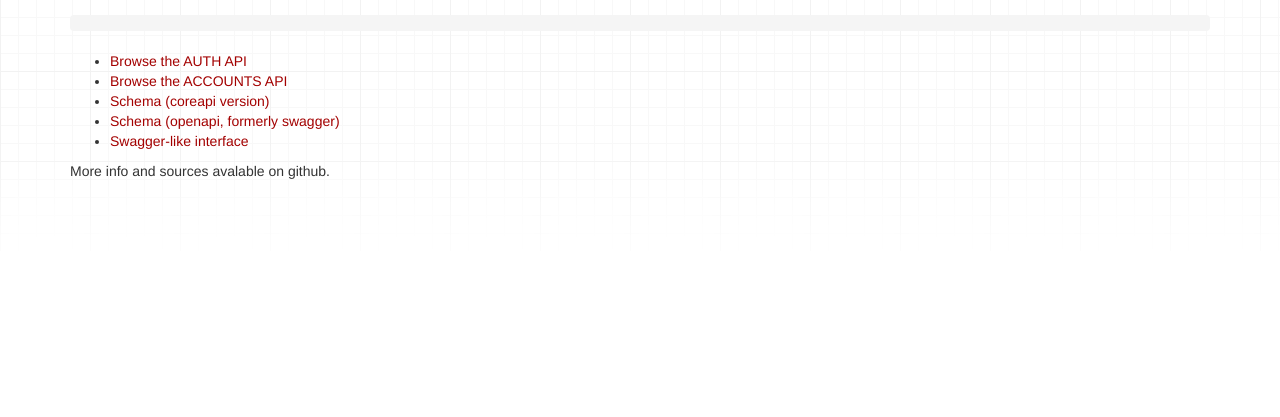
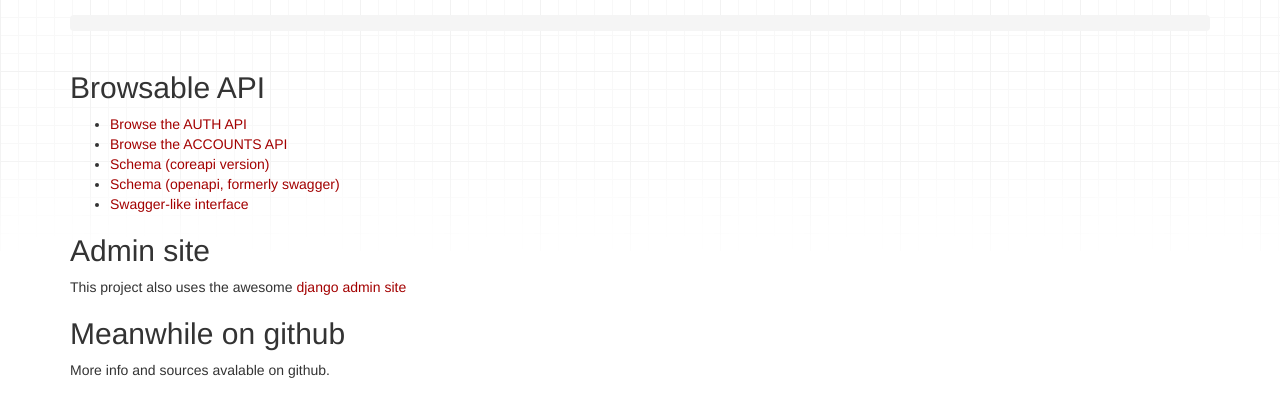
Before and after one commit to MonsieurCellophane/ItalyInformatica-Project, a Django app: page / in a window 1280 px wide. Shown: the part 55-472 px from the top of the page. Run offline with Django 3.2, Linux system fonts and the light colour scheme; some libraries are stand-ins or nearby versions.

Commit message:
Links to admin, github

```diff
--- a/templates/root/index.html
+++ b/templates/root/index.html
@@ -1,5 +1,6 @@
 {% extends "root/base.html" %}
 {% block description %}
+<h2>Browsable API</h2>
 <ul>
   <li><a href="/api/auth/">Browse the AUTH API</a></li>
   <li><a href="/api/accounts/">Browse the ACCOUNTS API</a></li>
@@ -8,6 +9,12 @@
   <li><a href="/api/schema/swagger_view/">Swagger-like interface</a></li>
 </ul>
 
+<h2>Admin site</h2>
+
+This project also uses the awesome <a href="/admin">django admin site</a>
+
+<h2>Meanwhile on github</h2>
+
 <p>More info and sources avalable on <h href="https://github.com/MonsieurCellophane/ItalyInformatica-Project">github</a>.
 
 {% endblock %}
```
